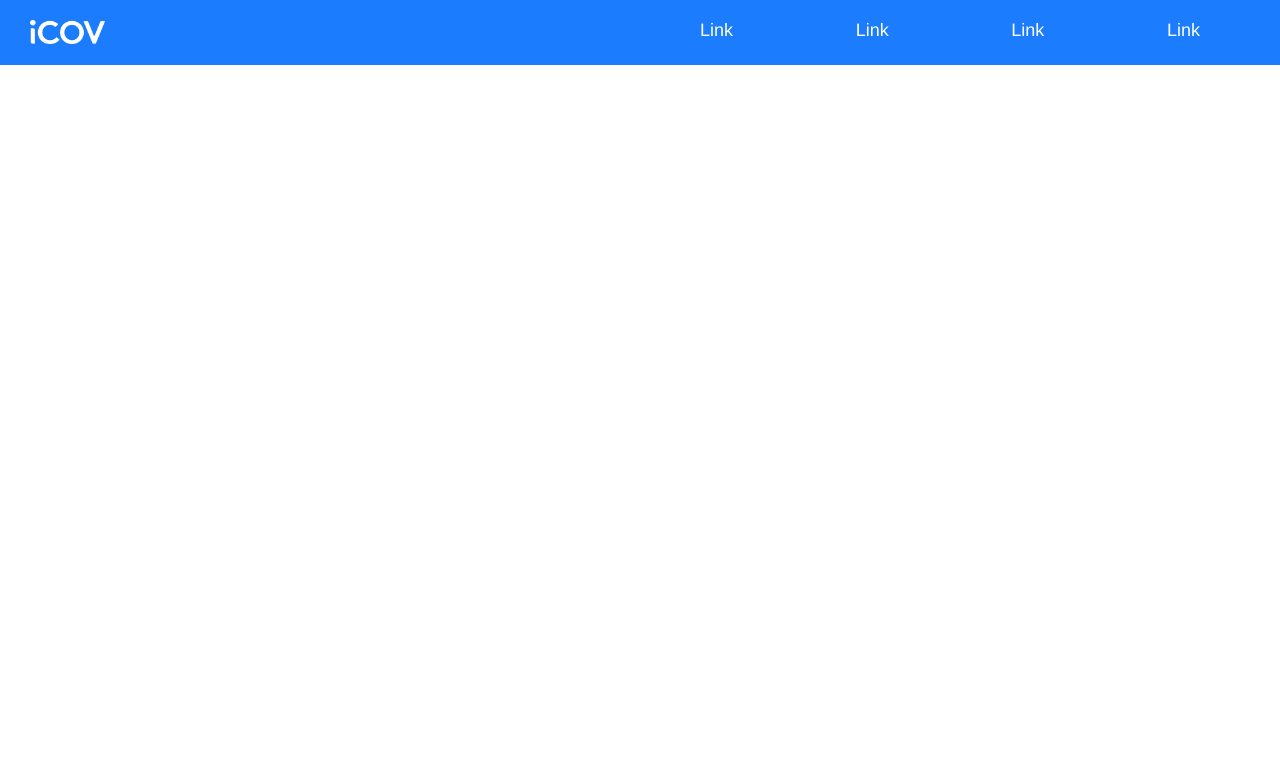
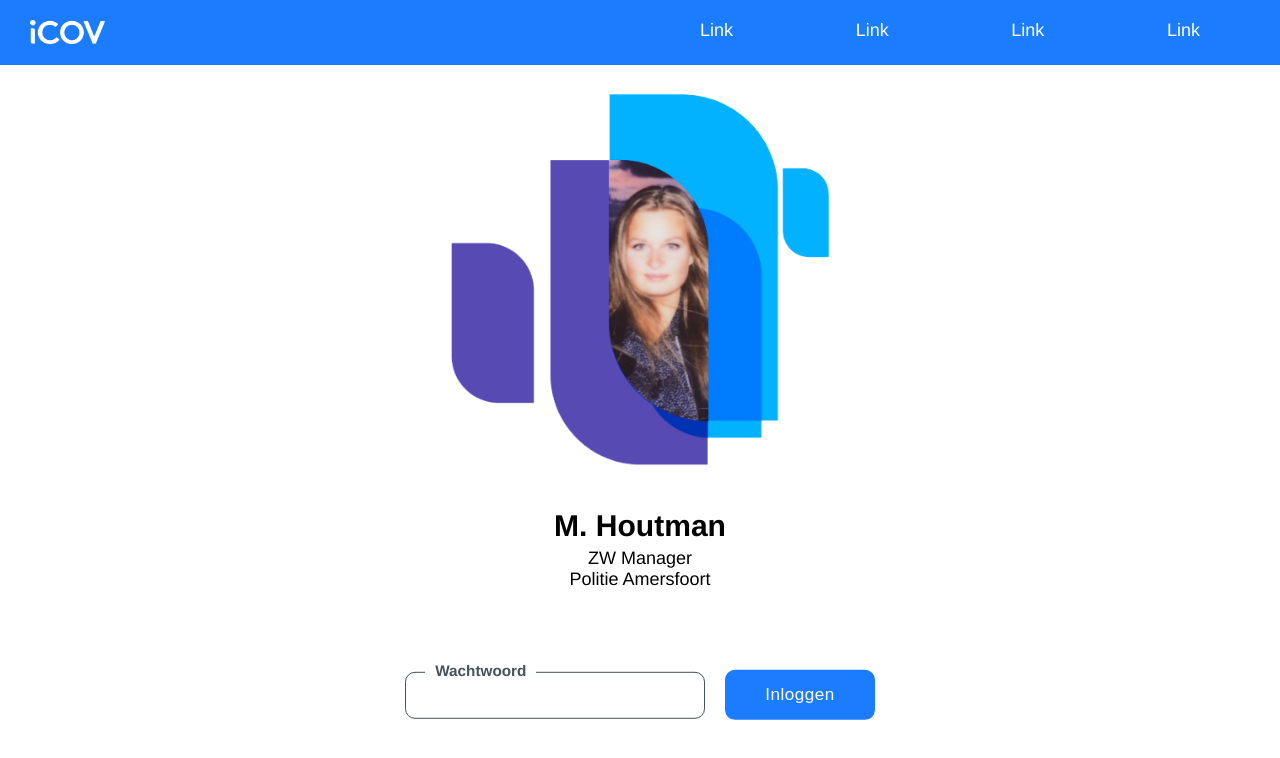
Before and after one commit to imkarin/iCOV-interactive-concernschema, a React (Create React App) app: page /login in a window 1280 px wide. Shown: the top 758 px of the page. Built offline with nearby package versions, Linux system fonts and the light colour scheme.

Commit message:
:sparkles: Added login page!

```diff
--- a/src/components/App/App.js
+++ b/src/components/App/App.js
@@ -11,8 +11,9 @@ function App() {
       <div className="App">
       <Header />
         <Switch>
-          <Route path="/" exact component={ Concernschema } />
-          <Route path="/login" exact component={ Loginpage } />
+          <Route path="/" exact component={ Loginpage } />
+          <Route path="/login" component={ Loginpage } />
+          <Route path="/concernschema" component={ Concernschema } />
         </Switch>
       </div>
     </Router>
--- a/src/components/Loginpage/Loginpage.css
+++ b/src/components/Loginpage/Loginpage.css
@@ -1,2 +1,2 @@
-
+.Loginpage{width:100%;height:100vh;display:flex;flex-direction:column;align-items:center}.Loginpage section{margin-top:50vh;transform:translateY(-50%);text-align:center}.Loginpage section img{max-width:400px}.Loginpage section h2{margin-top:20px;line-height:1.5em}.Loginpage section h2,.Loginpage section p{color:#000000}.Loginpage section form{margin-top:80px}.Loginpage section form label{font-size:.85em;font-weight:900;background-color:#ffffff;padding:2px 10px;position:absolute;margin:-10px 20px}.Loginpage section form input{padding:15px 40px;border-radius:10px}.Loginpage section form input:focus{outline:none;box-shadow:none}.Loginpage section form input[type=password]{padding:15px;min-width:300px;border:1.5px solid #445259;margin-right:20px}.Loginpage section form input[type=submit]{border:none;background-color:#1B7DFE;color:#ffffff;font-size:.95em;letter-spacing:.5px}.Loginpage section form input[type=submit]:focus{background-color:#106adf}
 /*# sourceMappingURL=Loginpage.css.map */
--- a/src/components/Loginpage/Loginpage.js
+++ b/src/components/Loginpage/Loginpage.js
@@ -1,9 +1,25 @@
 import React from 'react';
 import './Loginpage.css';
+import profilepicture from '../../assets/images/profielfoto.png';
 
 function Loginpage() {
   return (
-    <main></main>
+    <main class="Loginpage">
+
+      <section>
+        <img alt="profilepicture" src={ profilepicture }></img>
+        <h2>M. Houtman</h2>
+        <p>ZW Manager</p>
+        <p>Politie Amersfoort</p>
+
+        <form action="/concernschema">
+          <label htmlFor="password">Wachtwoord</label>
+          <input id="password" type="password" />
+          <input type="submit" value="Inloggen"></input>
+        </form>
+      </section>
+
+    </main>
   );
 }
 
--- a/src/components/Loginpage/Loginpage.scss
+++ b/src/components/Loginpage/Loginpage.scss
@@ -1,7 +1,68 @@
-/*html{
-  zoom: 75%;
-}*/
+.Loginpage {
+  width: 100%;
+  height: 100vh;
+  display: flex;
+  flex-direction: column;
+  align-items: center;
 
-.Loginpage {
+  section {
+    margin-top: 50vh;
+    transform: translateY(-50%);
+    text-align: center;
 
+    img {
+      max-width: 400px;
+    }
+
+    h2 {
+      margin-top: 20px;
+      line-height: 1.5em;
+    }
+
+    h2, p {
+      color: #000000;
+    }
+
+    form {
+      margin-top: 80px;
+
+      label {
+        font-size: .85em;
+        font-weight: 900;
+        background-color: #ffffff;
+        padding: 2px 10px;
+        position: absolute;
+        margin: -10px 20px;
+      }
+
+      input {
+        padding: 15px 40px;
+        border-radius: 10px;
+
+        &:focus {
+          outline: none;
+          box-shadow: none;
+        }
+      }
+
+      input[type=password] {
+        padding: 15px;
+        min-width: 300px;
+        border: 1.5px solid #445259;
+        margin-right: 20px;
+      }
+
+      input[type=submit] {
+        border: none;
+        background-color: #1B7DFE;
+        color: #ffffff;
+        font-size: .95em;
+        letter-spacing: .5px;
+
+        &:focus {
+          background-color: rgb(16, 106, 223);
+        }
+      }
+    }
+  }
 }
```
Also changed, not shown: src/assets/images/profielfoto.png (added), 1 other file (tests, documents, lock files or other folders).
